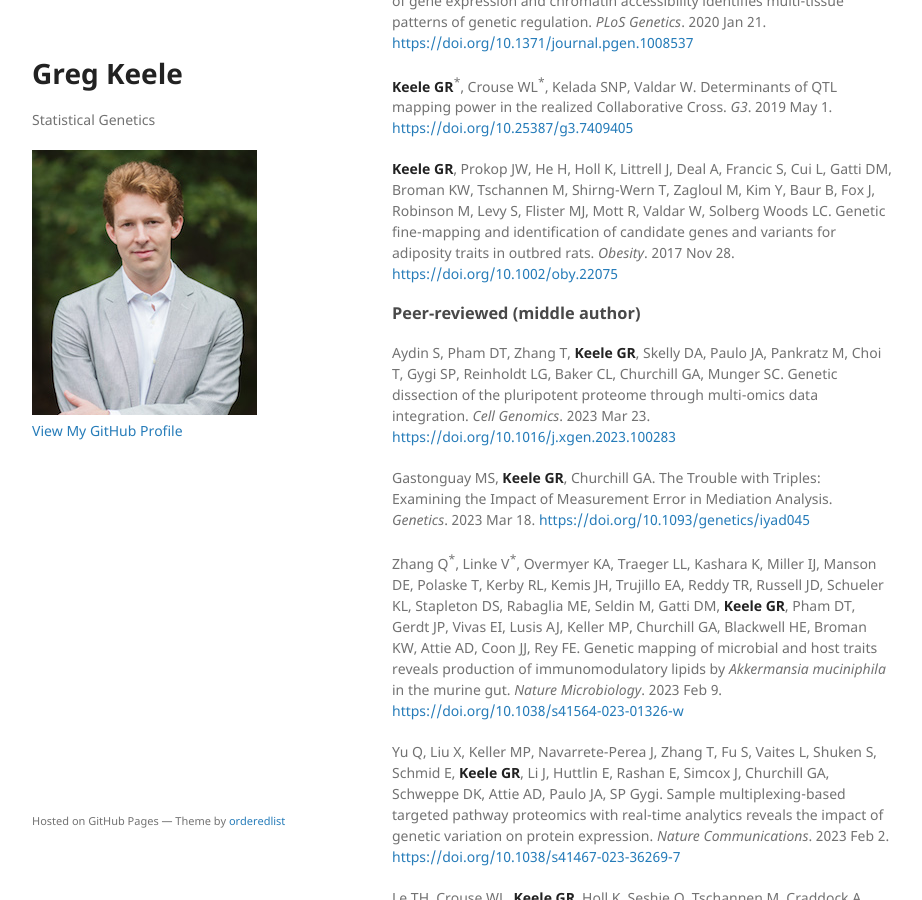
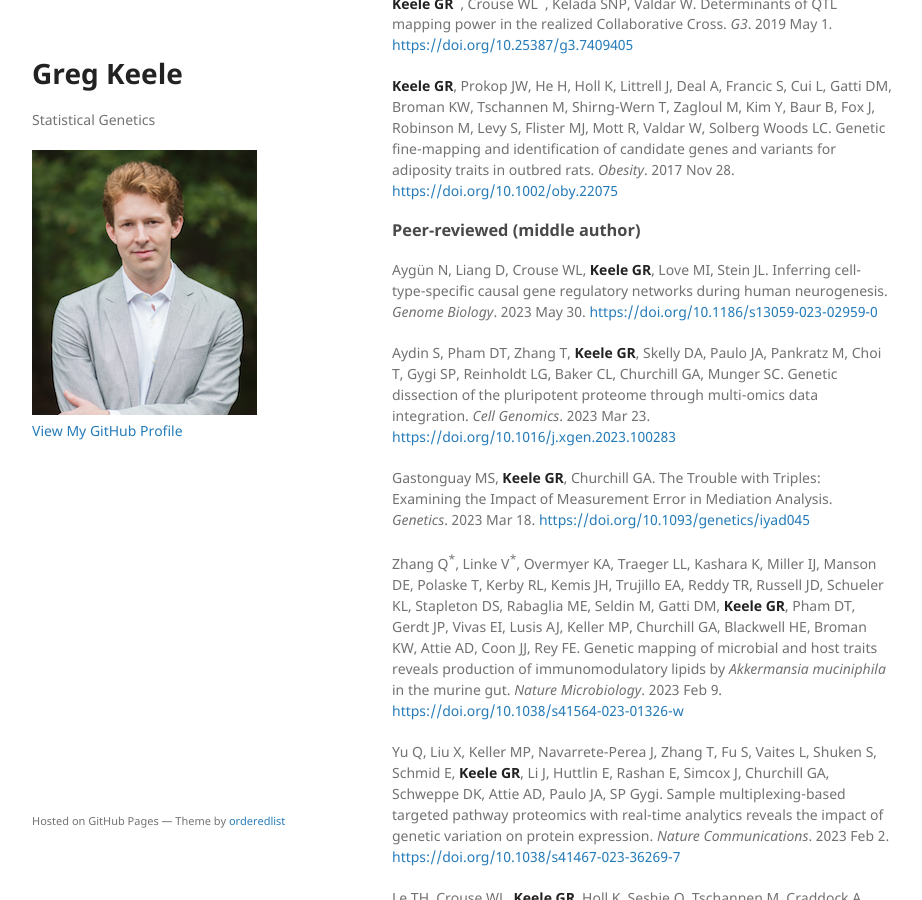
Before and after one commit to gkeele/gkeele.github.io, a Jekyll site: the page built from publications.md, in a window 1280 px wide and 900 px high, scrolled down 1225 px. Shown: the whole window, without its empty margins (178-1100 px from the left). Built offline with Jekyll 4.4.1, drawn with Linux system fonts in a browser that asks for light colours; our own code applies the rules of GitHub Pages for plain Markdown files; some of the changed text lies outside the part shown.

Commit message:
Added Nil's paper

```diff
--- a/publications.md
+++ b/publications.md
@@ -34,6 +32,8 @@ Lerner AM<sup>\*</sup>, Hepperla AJ<sup>\*</sup>, **Keele GR**<sup>\*</sup>, Mer
 **Keele GR**, Prokop JW, He H, Holl K, Littrell J, Deal A, Francic S, Cui L, Gatti DM, Broman KW, Tschannen M, Shirng-Wern T, Zagloul M, Kim Y, Baur B, Fox J, Robinson M, Levy S, Flister MJ, Mott R, Valdar W, Solberg Woods LC. Genetic fine-mapping and identification of candidate genes and variants for adiposity traits in outbred rats. *Obesity*. 2017 Nov 28. [https://doi.org/10.1002/oby.22075](https://onlinelibrary.wiley.com/doi/full/10.1002/oby.22075)
 
 ### Peer-reviewed (middle author)
+
+Aygün N, Liang D, Crouse WL, **Keele GR**, Love MI, Stein JL. Inferring cell-type-specific causal gene regulatory networks during human neurogenesis. *Genome Biology*. 2023 May 30. [https://doi.org/10.1186/s13059-023-02959-0](https://doi.org/10.1186/s13059-023-02959-0)
 
 Aydin S, Pham DT, Zhang T, **Keele GR**, Skelly DA, Paulo JA, Pankratz M, Choi T, Gygi SP, Reinholdt LG, Baker CL, Churchill GA, Munger SC. Genetic dissection of the pluripotent proteome through multi-omics data integration. *Cell Genomics*. 2023 Mar 23. [https://doi.org/10.1016/j.xgen.2023.100283](https://doi.org/10.1016/j.xgen.2023.100283)
 
```
Also changed, not shown: other parts of publications.md (+0 -2 lines).
